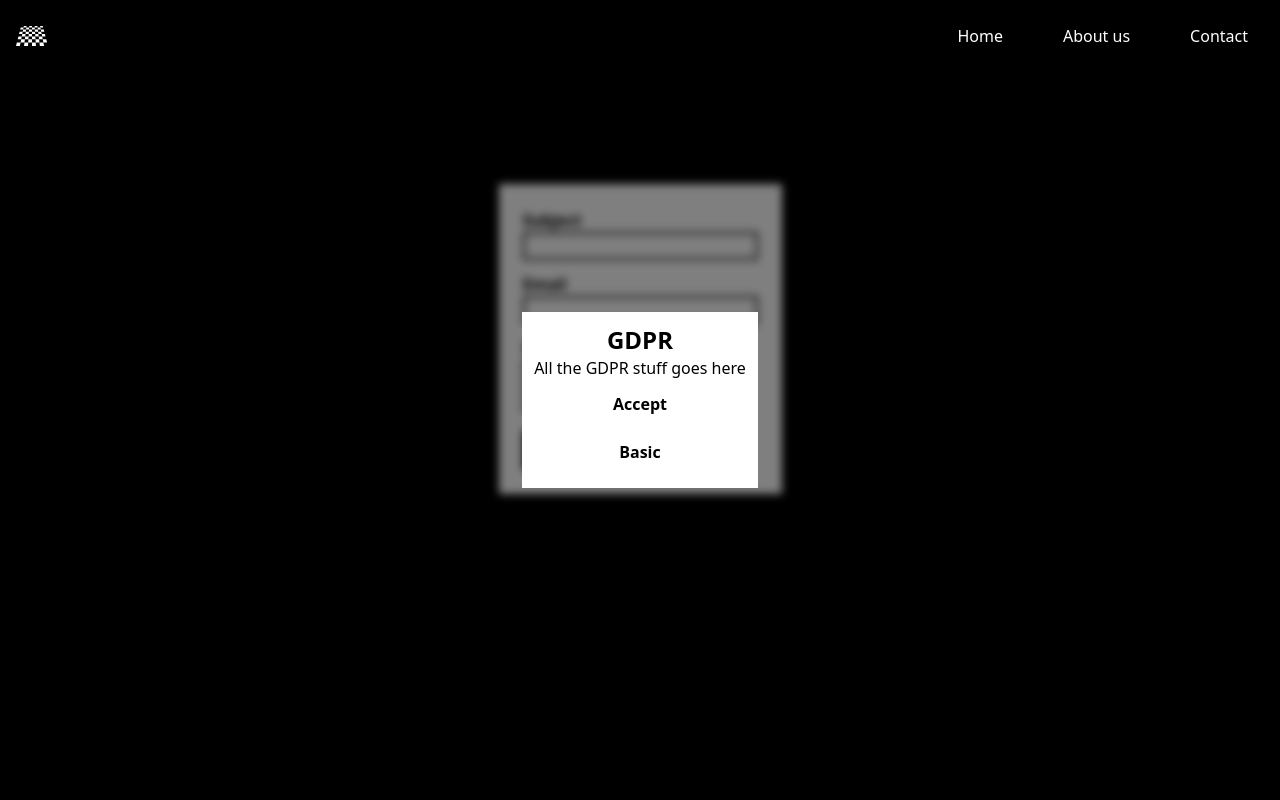
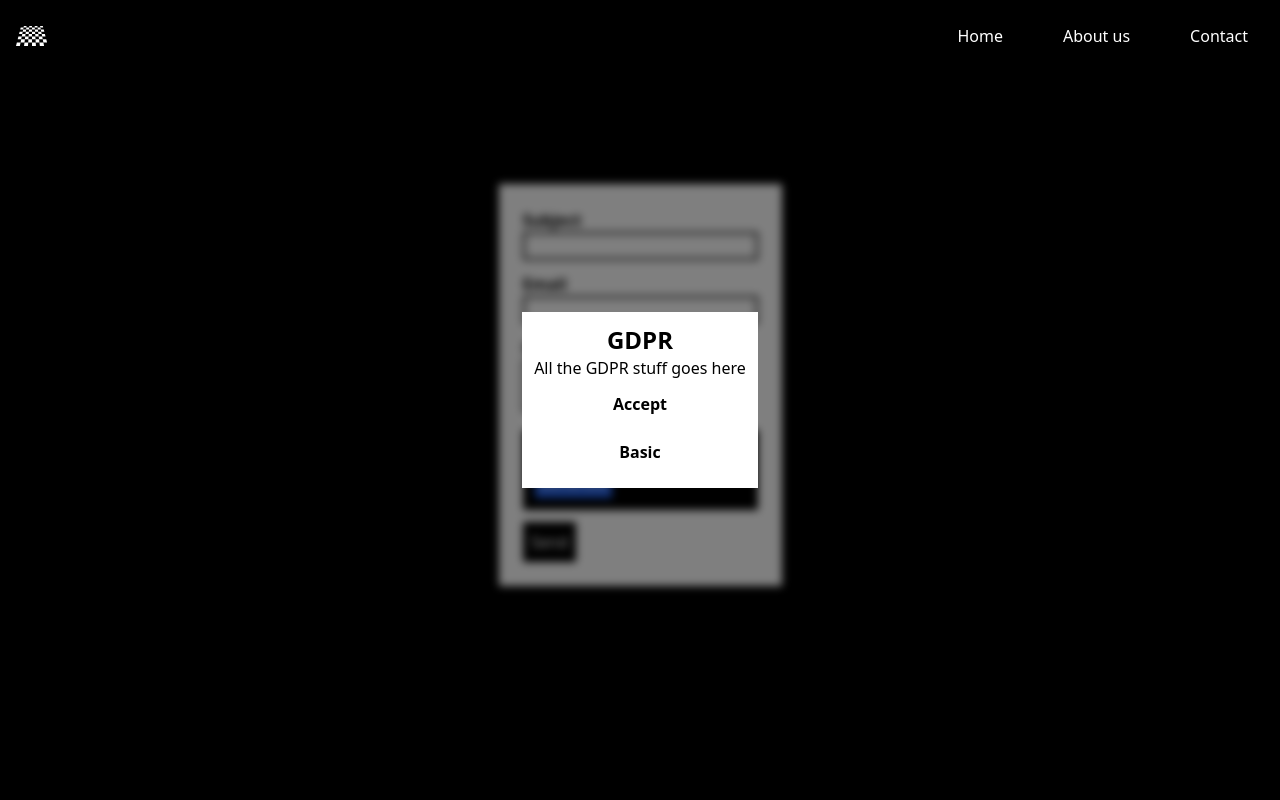
Before and after one commit to KolmschateS/webdev-next, a Next.js app: page /contact in a window 1280 px wide. Shown: the top 800 px of the page. Built offline with nearby package versions, Linux system fonts and the light colour scheme.

Commit message:
contact page is fully working - with client-side validation - server-side validation - captcha

```diff
--- a/app/contact/actions.ts
+++ b/app/contact/actions.ts
@@ -5,10 +5,12 @@ import nodemailer from 'nodemailer'
 
 export async function handleForm(formData: FormData)
   {
-    "use server"
     const subject: string = String(formData.get('subject'))
     const email: string = String(formData.get('email'))
     const message:string  = String(formData.get('message'))
+
+    await isValidData(formData)
+
 
     const mailOptionsDev: nodemailer.SendMailOptions = {
         from: process.env.DEV_MAIL as string,
@@ -50,3 +52,31 @@ export async function handleForm(formData: FormData)
     });
       revalidatePath('/contact')
   }
+
+  async function isValidData(fromData: FormData)
+  {
+    const subject: string = String(fromData.get('subject'))
+    const email: string = String(fromData.get('email'))
+    const message:string  = String(fromData.get('message'))
+
+    if(!(subject.length > 0 && subject.length < 200))
+    {
+      throw new Error('Subject is not valid')
+    }
+
+    if(!validateEmail(email))
+    {
+      throw new Error('Email is not valid')
+    }
+
+    if(!(message.length > 0 && message.length < 600))
+    {
+      throw new Error('Message is not valid')
+    }
+
+  }
+
+  const validateEmail = (email: string): boolean => {
+    const emailRegex = /^[^\s@]+@[^\s@]+\.[^\s@]+$/;
+    return emailRegex.test(email);
+  };
--- a/app/contact/page.tsx
+++ b/app/contact/page.tsx
@@ -1,32 +1,174 @@
+"use client"
+
 import Link from 'next/link'
 
 import { handleForm } from './actions'
 
+import { useEffect, useState } from 'react'
+
 export default function Home() {
+  const [subjectError, setSubjectError] = useState("")
+  const [emailError, setEmailError] = useState("")
+  const [messageError, setMessageError] = useState("")
+  const [captchaError, setCaptchaError] = useState("")
+
+  const [captcha, setCaptcha] = useState("")
+  const [captchaAnswerNumber, setCaptchaAnswerNumber] = useState(0)
+  const [captchaAnswer, setCaptchaAnswer] = useState("")
+  const [captchaRiddle, setCaptchaRiddle] = useState("")
+
+  const [formSubmitted, setFormSubmitted] = useState(false)
+
+  const numbersToWordsMapping =  ["first","second","third","fourth","fifth","sixth","seventh","eight","ninth", "tenth" ];
+
+  async function setCaptchas() {
+    const _captcha = Math.random().toString(36).slice(-10);
+    const _captchaAnswerNumber = Math.floor(Math.random() * _captcha.length);
+    const _captchaAnswer = _captcha[_captchaAnswerNumber];
+    const _captchaRiddle = numbersToWordsMapping[_captchaAnswerNumber];
+
+    await setCaptcha(_captcha);
+    await setCaptchaAnswerNumber(_captchaAnswerNumber);
+    await setCaptchaAnswer(_captchaAnswer);
+    await setCaptchaRiddle(_captchaRiddle);
+  }
+
+  function emailValidation(email: string)
+  {
+    const re = /\S+@\S+\.\S+/;
+    return re.test(email);
+  }
+
+  function captchaCheck(captcha: string)
+  {
+    if (captcha === captchaAnswer) {
+      return true
+    } else {
+      return false
+    }
+  }
+
+  async function handleFormClient(e: any) {
+    e.preventDefault();
+
+    const formData = new FormData(e.target);
+
+    let subjectValid = false;
+    let emailValid = false;
+    let messageValid = false;
+    let captchaValid = false;
+
+    // Convert FormData to JSON object
+    const data = Object.fromEntries(formData.entries());
+    const subject: string = String(data.subject);
+    const email: string = String(data.email);
+    const message: string = String(data.message);
+    const captcha: string = String(data.captcha);
+
+    // Form validation
+    // Check if subject is empty or too long
+    if (subject.length === 0) {
+      setSubjectError("Subject is required")
+    } else if (subject.length > 200) {
+      setSubjectError("Subject is too long")
+    } else {
+      setSubjectError("")
+      subjectValid = true;
+    }
+
+    // Check if email is valid
+    if (email.length > 0) {
+      if (emailValidation(email) == false) {
+        setEmailError("Email is not valid")
+      } else {
+        setEmailError("")
+        emailValid = true;
+      }
+    } else {
+      setEmailError("")
+      emailValid = true;
+    }
+
+    // Check if message is empty or too long
+    if (message.length === 0) {
+      setMessageError("Message is required")
+    } else if (message.length > 600) {
+      setMessageError("Message is too long")
+    } else {
+      setMessageError("")
+      messageValid = true;
+    }
+
+    // Check if captcha is correct
+    if (captcha.length === 0) {
+      setCaptchaError("Captcha is required")
+    } else if (!captchaCheck(captcha)) {
+      setCaptchaError("Captcha is incorrect")
+    } else {
+      setCaptchaError("")
+      captchaValid = true;
+    }
+
+    // Check if all fields are valid
+    if (subjectValid && emailValid && messageValid && captchaValid) {
+      await handleForm(formData)
+      setFormSubmitted(true)
+    }
+  }
     return (
       <main className="flex min-h-screen flex-col items-center p-24">
         <h1 className="text-4xl font-bold">Contact</h1>
         <p>Get in touch with the developer</p>
         <Link href={"/about"} className="fond-bold underline">Sebastiaan Kolmschate</Link>
 
-        <form className="bg-white text-black p-6" action={handleForm}>
+        {!formSubmitted &&
+        <form action={handleForm} className="bg-white text-black p-6" onSubmit={handleFormClient}>
           <div className='form'>
             <label htmlFor="subject" className="block font-bold">Subject</label>
-            <input name='subject' className="border-2 border-black" type="text" required maxLength={200}/>
+            <input name='subject' className="border-2 border-black" type="text"/>
+            {subjectError.length > 0 && <p className="text-red-500">{subjectError}</p>}
           </div>
           <div className="mt-3" >
             <label htmlFor="email" className="block font-bold">Email</label>
-            <input name='email' className="border-2 border-black" type="email" />
+            <input name='email' className="border-2 border-black"/>
+            {emailError.length > 0 && <p className="text-red-500">{emailError}</p>}
           </div>
           <div className="mt-3" >
             <label htmlFor="message" className="block font-bold">Message</label>
-            <textarea name='message' className="border-2 border-black" required maxLength={600} />
+            <textarea name='message' className="border-2 border-black"/>
+            {messageError.length > 0 && <p className="text-red-500">{messageError}</p>}
           </div>
           {/* < Captcha /> */}
+          <div className='mt-3 bg-black text-white p-3'>
+            <label htmlFor="captcha" className="block font-bold">Captcha</label>
+            {captcha.length == 0 &&
+            <button className='text-center bg-blue-600 p-1' type="button" onClick={setCaptchas}>Generate</button>
+            }
+            {captcha.length != 0 &&
+            <div>
+              <p className='mt-3 mb-3 text-center'>{captcha}</p>
+              <p>Enter the {captchaRiddle} character</p>
+              <p> of the characters above</p>
+              <input className="text-black border-2 border-black" name='captcha'/>
+            </div>
+            }
+            {captchaError.length > 0 && <p className="text-red-500">{captchaError}</p>}
+
+          </div>
           <div className="mt-3" >
             <button className="bg-black text-white p-2">Send</button>
           </div>
         </form>
+        }
+        {formSubmitted &&
+        <div className="bg-white">
+          <div className="p-3 text-black">
+            <p className='font-bold'>Thank you for your message!</p>
+            <p>I will get back to you as soon as possible.</p>
+            <p>Greetings, Sebastiaan :)</p>
+          </div>
+        </div>
+        }
       </main>
     )
   }
```
